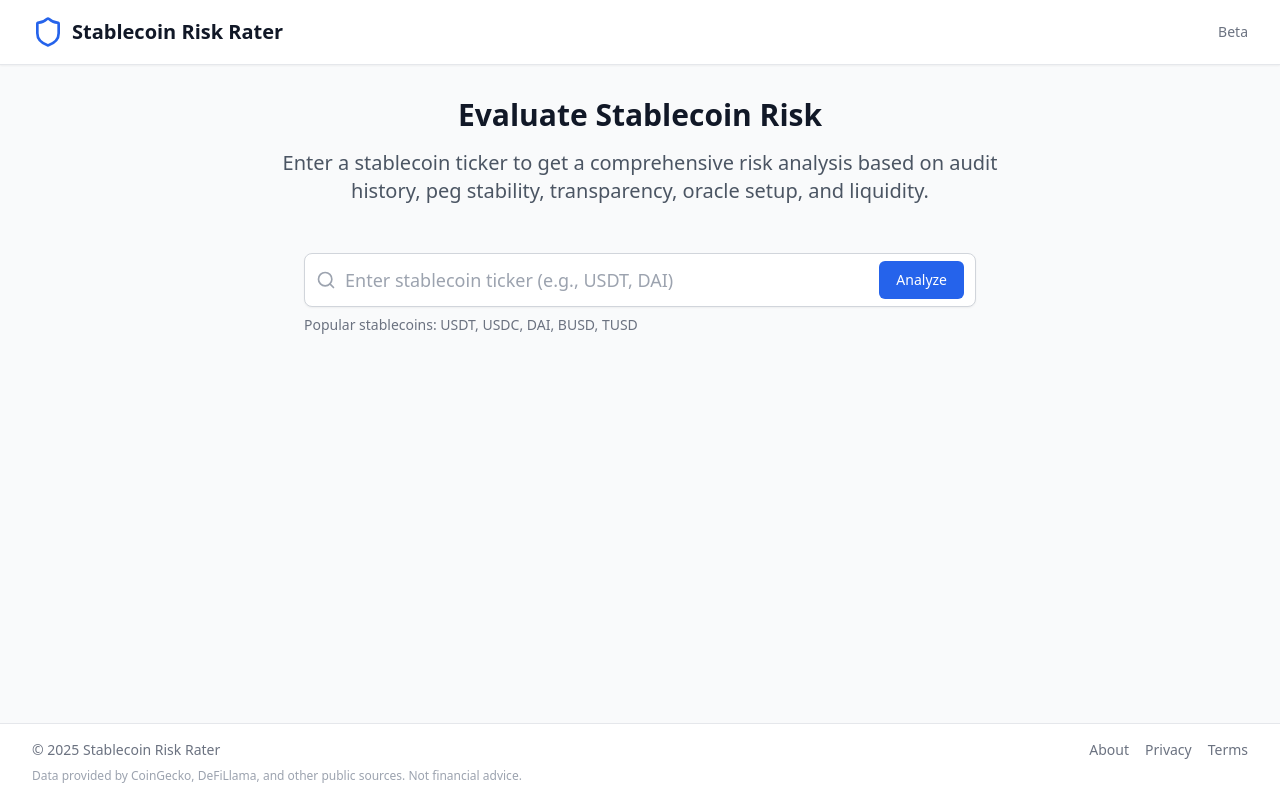
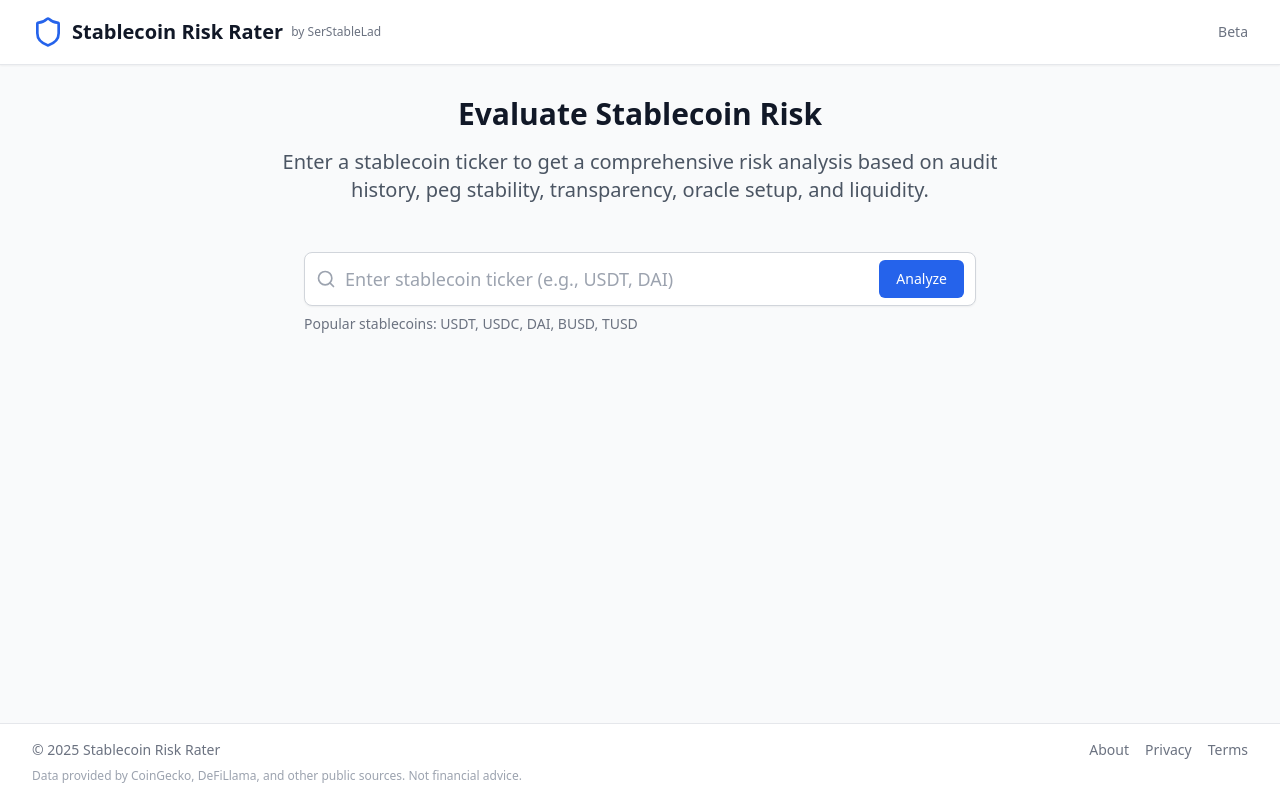
Before and after one commit to SerStableLad/StableRisk, a React (Vite) app: page / in a window 1280 px wide. Built offline with nearby package versions, Linux system fonts and the light colour scheme.

Commit message:
Update Header component with floating style and attribution

```diff
--- a/src/App.tsx
+++ b/src/App.tsx
@@ -8,7 +8,7 @@ function App() {
   return (
     <div className="flex flex-col min-h-screen bg-gray-50">
       <Header />
-      <main className="flex-grow">
+      <main className="flex-grow pt-16">
         <AnimatePresence mode="wait">
           <Dashboard />
         </AnimatePresence>
--- a/src/components/Header.tsx
+++ b/src/components/Header.tsx
@@ -3,7 +3,7 @@ import { Shield } from 'lucide-react';
 
 const Header = () => {
   return (
-    <header className="bg-white shadow-sm border-b border-gray-200">
+    <header className="fixed top-0 left-0 right-0 bg-white shadow-sm border-b border-gray-200 z-50">
       <div className="max-w-7xl mx-auto px-4 sm:px-6 lg:px-8 py-4">
         <div className="flex items-center justify-between">
           <div className="flex items-center">
@@ -11,6 +11,14 @@ const Header = () => {
             <h1 className="ml-2 text-xl font-bold text-gray-900">
               Stablecoin Risk Rater
             </h1>
+            <a
+              href="https://x.com/SerStableLad"
+              target="_blank"
+              rel="noopener noreferrer"
+              className="ml-2 text-xs text-gray-500 hover:text-gray-700"
+            >
+              by SerStableLad
+            </a>
           </div>
           <div className="text-sm text-gray-500">Beta</div>
         </div>
```
